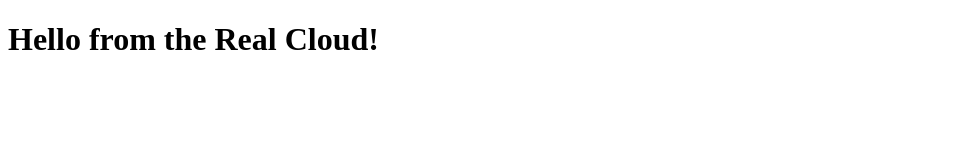
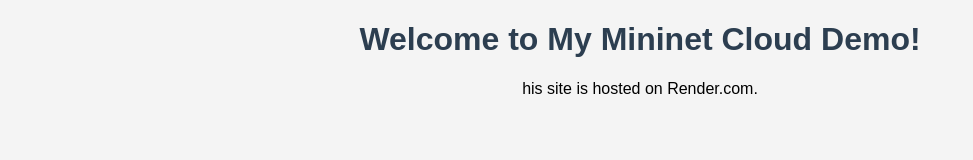
Before and after one commit to kiranchowdary123201/website, a plain HTML site: page index.html in a window 1280 px wide. Shown: the whole page, without its empty margins (0-973 px from the left). Drawn offline with Linux system fonts and the light colour scheme.

Commit message:
Mininet Cloud Demo.html

```diff
--- a/index.html
+++ b/index.html
@@ -1,9 +1,14 @@
 <!DOCTYPE html>
 <html>
 <head>
-<title>Classroom Cloud</title>
+    <title>Mininet Cloud Demo</title>
+    <style>
+        body { font-family: Arial; background-color: #f4f4f4; text-align: center; }
+        h1 { color: #2c3e50; }
+    </style>
 </head>
 <body>
-<h1>Hello from the Real Cloud!</h1>
+    <h1>Welcome to My Mininet Cloud Demo!</h1>
+    <p>his site is hosted on Render.com.</p>
 </body>
 </html>
```
